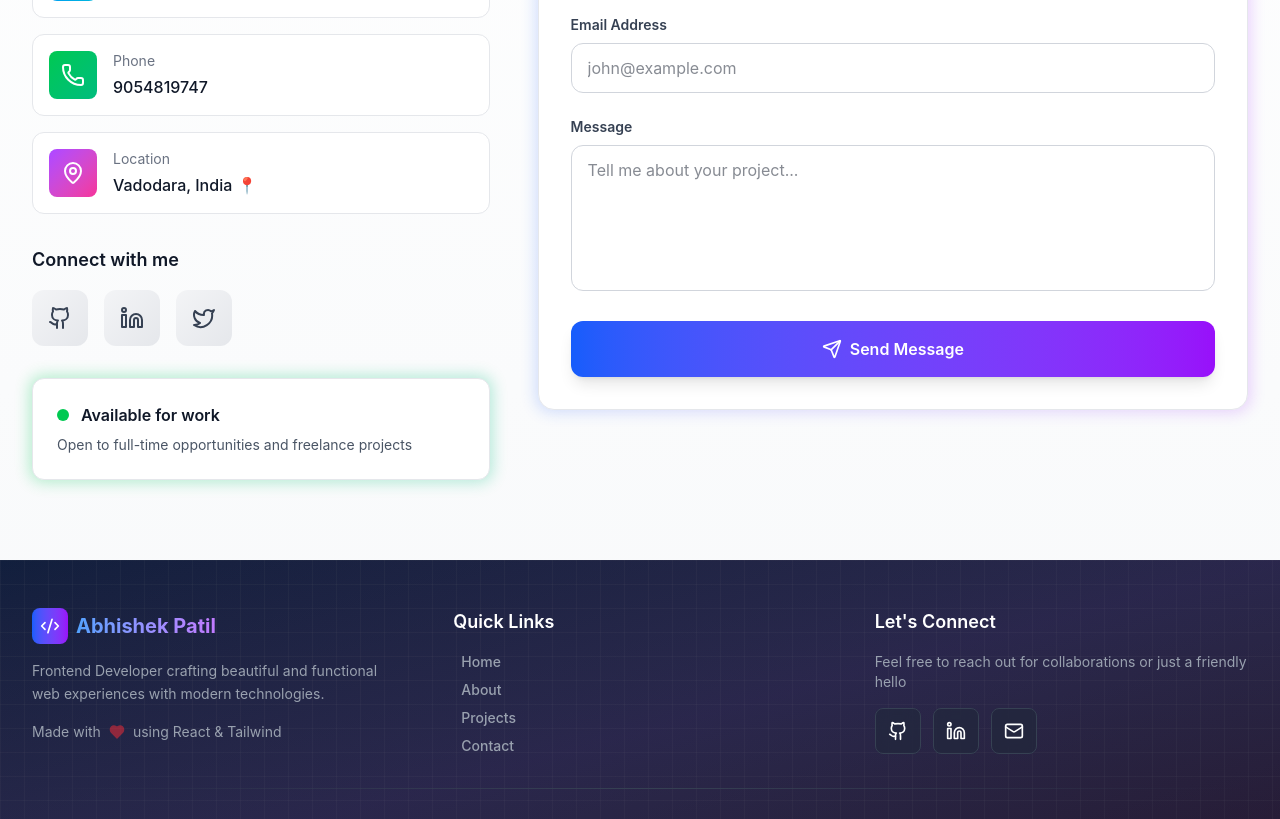
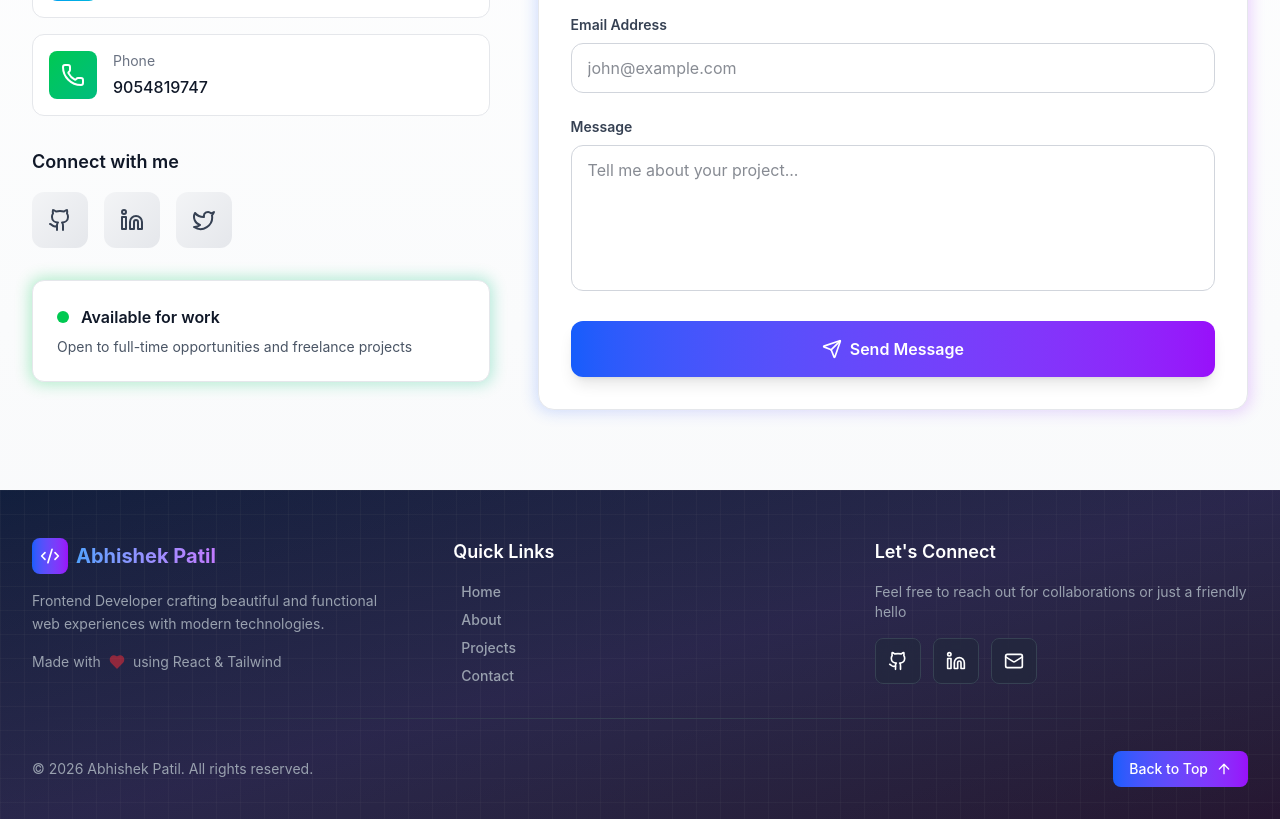
Before and after one commit to abhishek2986/Developer-Portfolio, a React (Vite) app: page / in a window 1280 px wide. Shown: the part 6980-7799 px from the top of the page. Built offline with nearby package versions, Linux system fonts and the light colour scheme.

Commit message:
resume link or location modify

```diff
--- a/src/app/components/Contact.tsx
+++ b/src/app/components/Contact.tsx
@@ -88,13 +88,13 @@
       link: "tel:+919054819747",
       color: "from-green-500 to-emerald-500",
     },
-    {
-      icon: <MapPin className="w-6 h-6" />,
-      label: "Location",
-      value: "Vadodara, India 📍",
-      link: null,
-      color: "from-purple-500 to-pink-500",
-    },
+    // {
+    //   icon: <MapPin className="w-6 h-6" />,
+    //   label: "Location",
+    //   value: "Vadodara, India 📍",
+    //   link: null,
+    //   color: "from-purple-500 to-pink-500",
+    // },
   ];
 
   const socialLinks = [
--- a/src/app/components/Hero.tsx
+++ b/src/app/components/Hero.tsx
@@ -106,7 +106,7 @@
               </motion.button>
 
               <a
-                href="https://drive.google.com/file/d/1iK8jZ3SiE2qmxUdT7t25F4-u1WXzIGQe/view?usp=sharing "
+                href="https://drive.google.com/file/d/1yvs7M-cBObknUfd9GmKBd3FwORbwxOtp/view?usp=sharing "
                 target="_blank"
                 rel="noopener noreferrer"
               >
```
